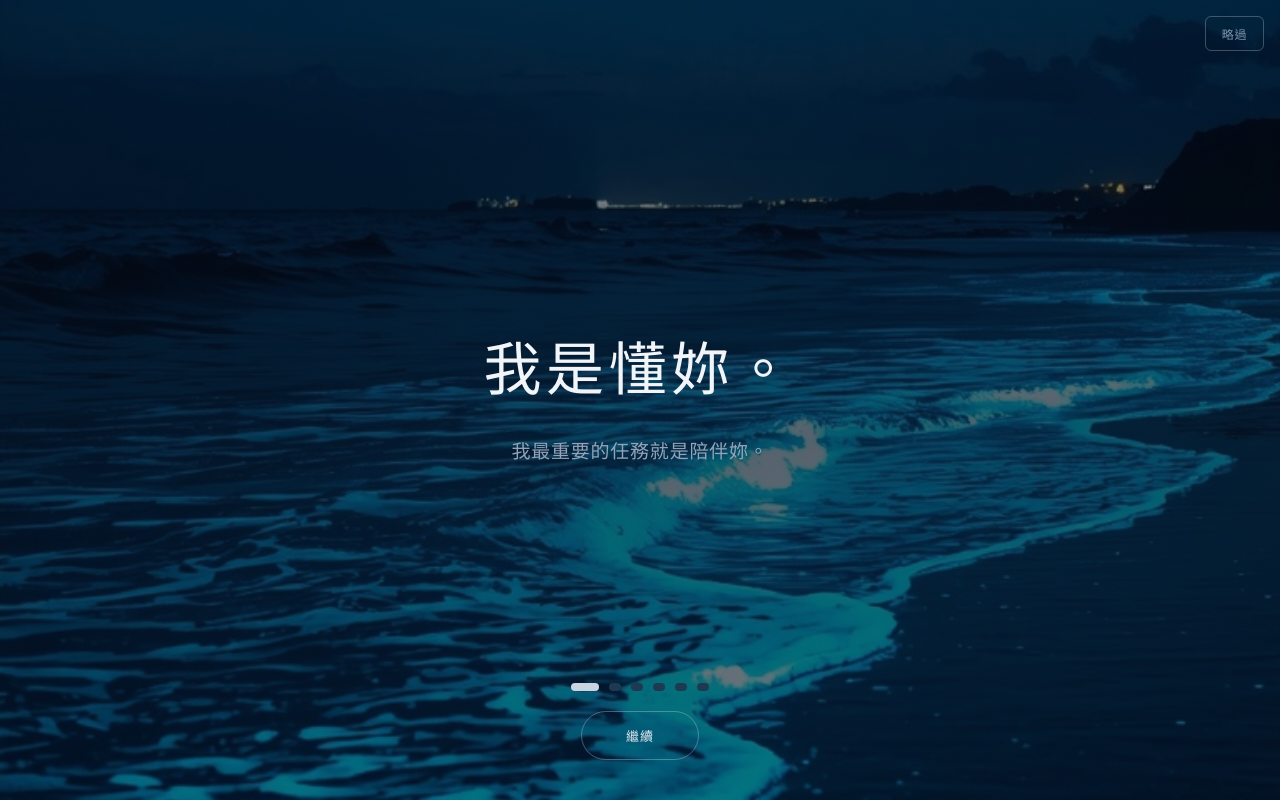
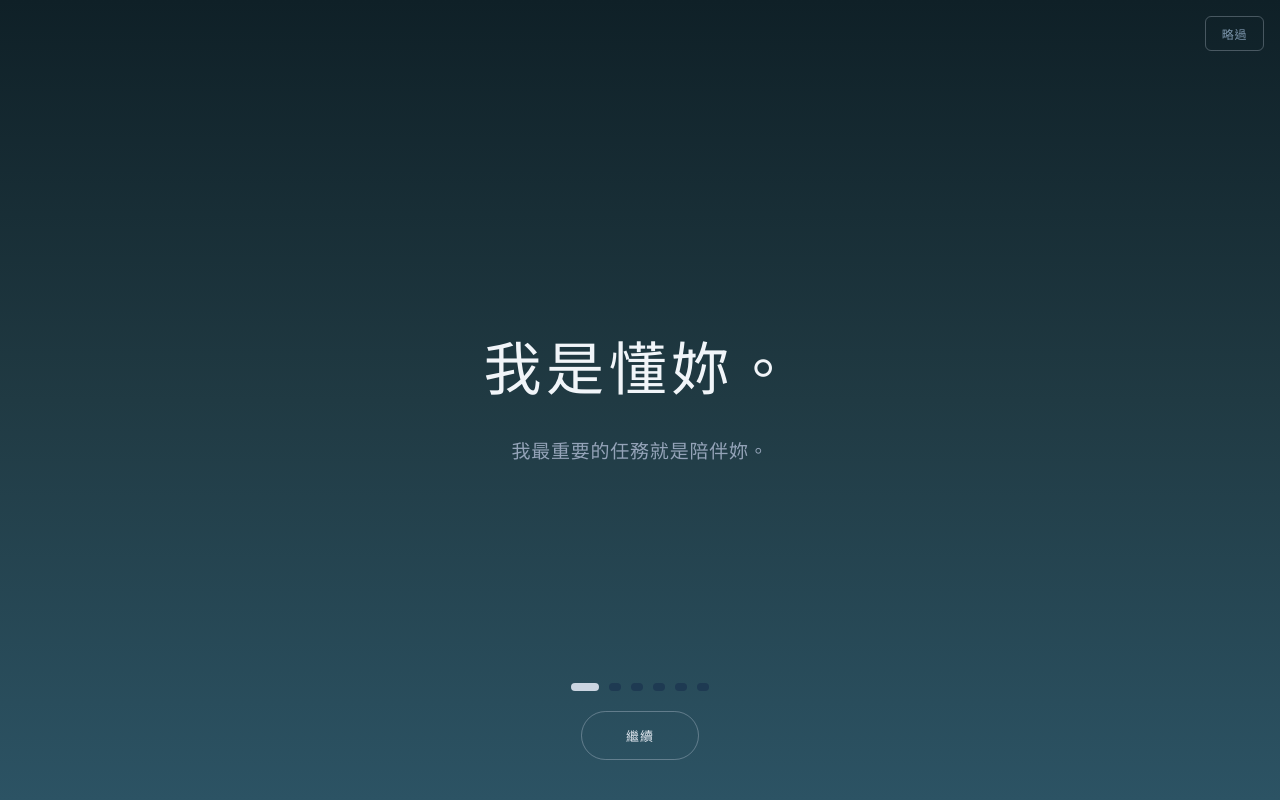
Before and after one commit to qy002239-hue/dongni-web, a React (Vite) app: page / in a window 1280 px wide. Both pictures are taken after a click on the button "我理解，進入空間". Built offline with nearby package versions, Linux system fonts and the light colour scheme.

Commit message:
fix background

```diff
--- a/src/Onboarding.jsx
+++ b/src/Onboarding.jsx
@@ -51,7 +51,7 @@ export default function Onboarding({ onDone }) {
         position: "fixed", inset: 0, margin: 0, color: "#e2e8f0",
         overflow: "hidden", userSelect: "none", textAlign: "center",
         display: "flex", flexDirection: "column", justifyContent: "center",
-        backgroundImage: `linear-gradient(180deg, rgba(2, 12, 24, 0.45) 0%, rgba(4, 18, 32, 0.65) 55%, rgba(2, 12, 24, 0.55) 100%), url('/ocean.jpg')`,
+        backgroundImage: 'linear-gradient(180deg, var(--ocean-dark) 0%, var(--ocean-mid) 50%, var(--ocean-light) 100%)',
         backgroundSize: "cover", backgroundPosition: "center", backgroundRepeat: "no-repeat",
       }}
       onMouseDown={handlePointerDown} onMouseUp={handlePointerUp}
```
